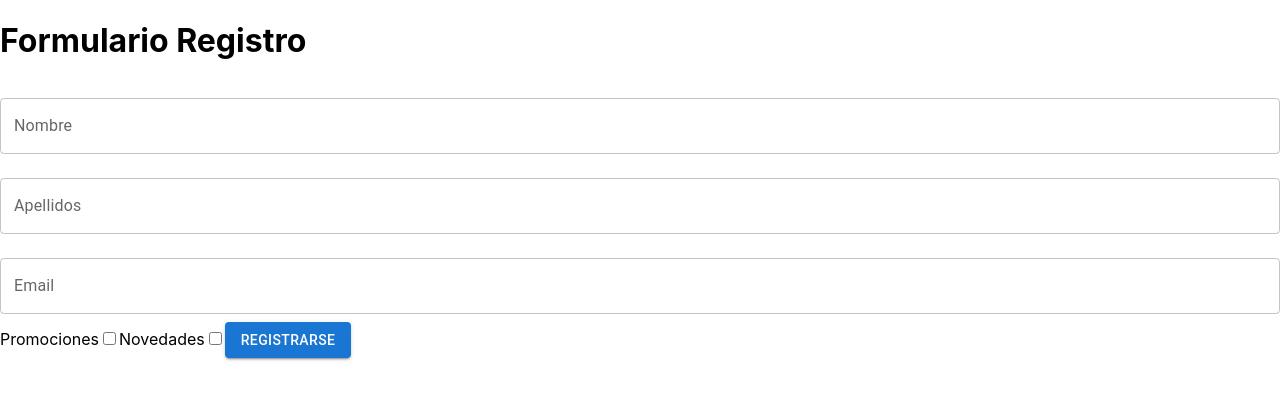
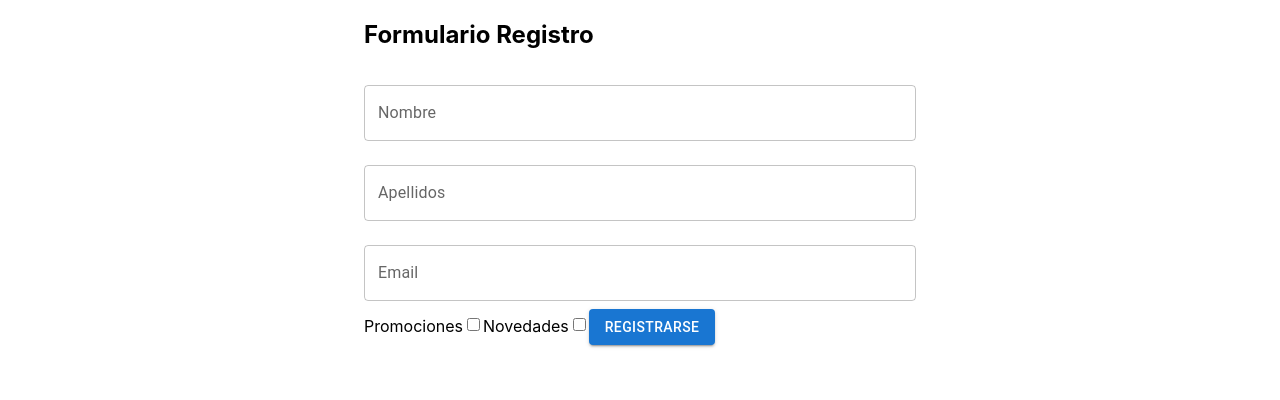
Before and after one commit to KeniaMontalvo/functional-components, a React (Create React App) app: page / in a window 1280 px wide. Shown: the top 400 px of the page. Built offline with nearby package versions, Linux system fonts and the light colour scheme.

Commit message:
se agregó un container para colocar márgenes a los lados del formulario

```diff
--- a/src/App.js
+++ b/src/App.js
@@ -1,11 +1,15 @@
 import './App.css';
+import Container from "@mui/material/Container"
+
 import FormSignUp from './components/FormSignUp';
 function App() {
   return (
-    <>
+    <Container
+      component="section"
+      maxWidth="sm">
       <h1>Formulario Registro</h1>
       <FormSignUp />
-    </>
+    </Container>
   );
 }
 
```
